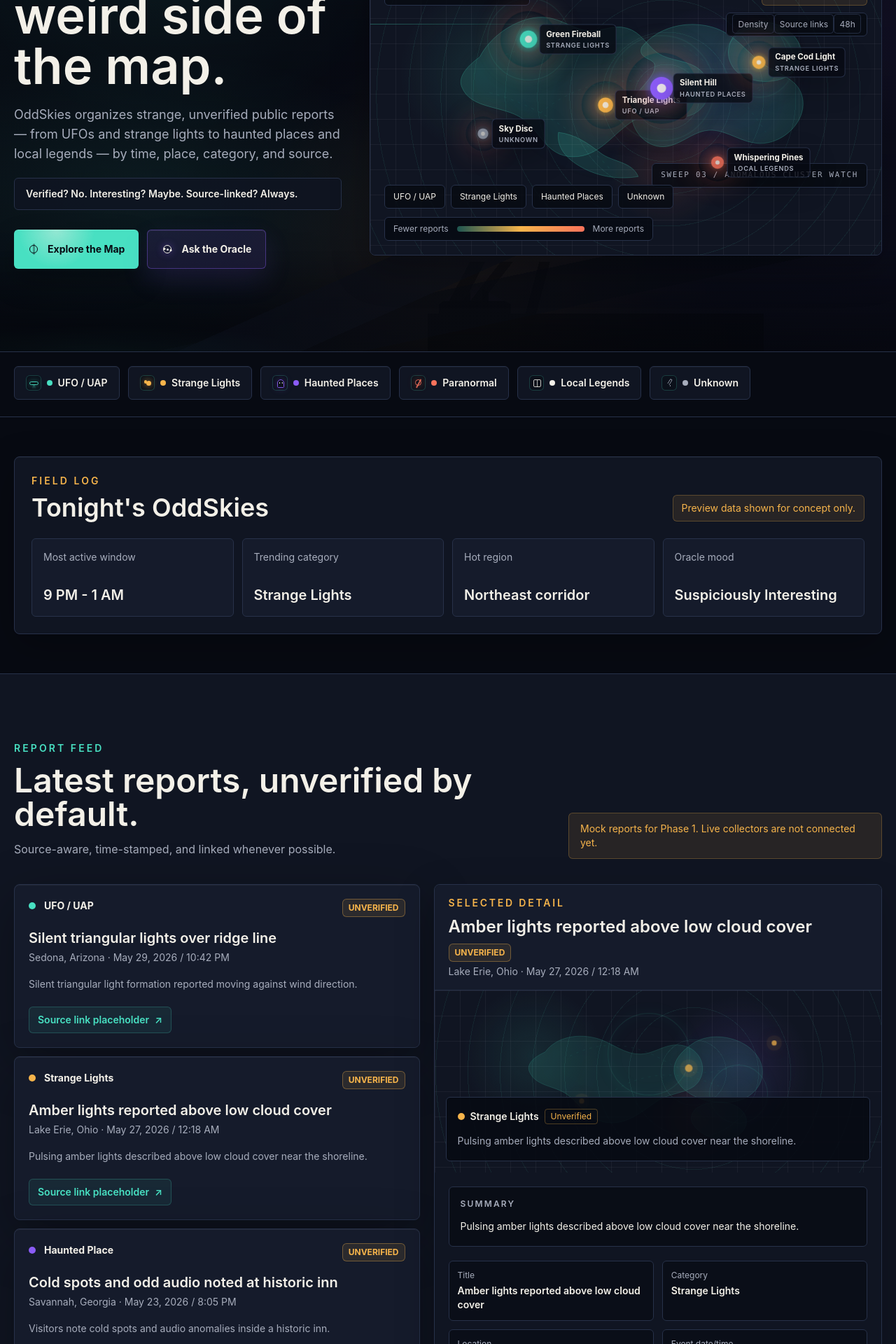
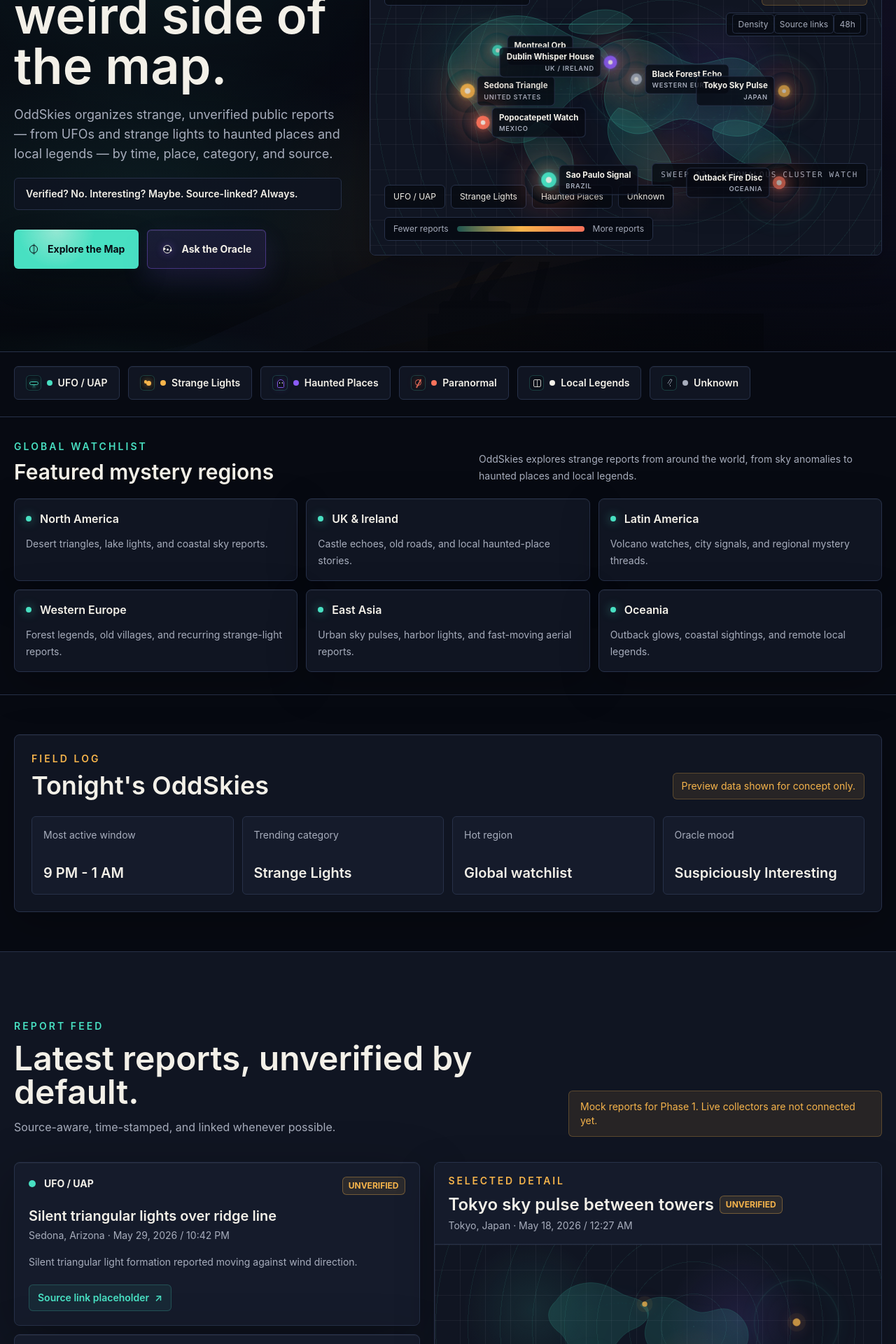
Before and after one commit to lochoa66x/oddskies, a Next.js app: page / in a window 1280 px wide. Shown: the part 300-2220 px from the top of the page at 70% size. Built offline with nearby package versions, Linux system fonts and the light colour scheme.

Commit message:
Expand OddSkies atlas to global preview

```diff
--- a/app/globals.css
+++ b/app/globals.css
@@ -307,6 +307,17 @@ a {
   font-weight: 600;
   letter-spacing: 0.08em;
   text-transform: uppercase;
+}
+
+.atlas-point-label-left {
+  left: auto;
+  right: 57%;
+  transform: translate(-0.6rem, -50%);
+  text-align: right;
+}
+
+.atlas-point-label-right {
+  left: 57%;
 }
 
 .atlas-control {
--- a/app/page.tsx
+++ b/app/page.tsx
@@ -1,5 +1,6 @@
 import { CategoryStrip } from "@/components/CategoryStrip";
 import { Disclaimer } from "@/components/Disclaimer";
+import { FeaturedRegions } from "@/components/FeaturedRegions";
 import { Hero } from "@/components/Hero";
 import { LatestReports } from "@/components/LatestReports";
 import { OddSkiesOracle } from "@/components/OddSkiesOracle";
@@ -10,6 +11,7 @@ export default function Home() {
     <main className="min-h-screen overflow-hidden bg-night-950 text-parchment">
       <Hero />
       <CategoryStrip />
+      <FeaturedRegions />
       <TonightsOddSkies />
       <LatestReports />
       <OddSkiesOracle />
--- /dev/null
+++ b/components/FeaturedRegions.tsx
@@ -0,0 +1,68 @@
+const regions = [
+  {
+    label: "North America",
+    note: "Desert triangles, lake lights, and coastal sky reports.",
+  },
+  {
+    label: "UK & Ireland",
+    note: "Castle echoes, old roads, and local haunted-place stories.",
+  },
+  {
+    label: "Latin America",
+    note: "Volcano watches, city signals, and regional mystery threads.",
+  },
+  {
+    label: "Western Europe",
+    note: "Forest legends, old villages, and recurring strange-light reports.",
+  },
+  {
+    label: "East Asia",
+    note: "Urban sky pulses, harbor lights, and fast-moving aerial reports.",
+  },
+  {
+    label: "Oceania",
+    note: "Outback glows, coastal sightings, and remote local legends.",
+  },
+];
+
+export function FeaturedRegions() {
+  return (
+    <section className="border-b border-night-800 bg-night-950 px-5 py-8">
+      <div className="mx-auto max-w-7xl">
+        <div className="mb-5 flex flex-col gap-3 md:flex-row md:items-end md:justify-between">
+          <div>
+            <p className="text-sm font-semibold uppercase tracking-[0.22em] text-signal-teal">
+              Global Watchlist
+            </p>
+            <h2 className="mt-2 text-2xl font-semibold text-parchment md:text-3xl">
+              Featured mystery regions
+            </h2>
+          </div>
+          <p className="max-w-xl text-sm leading-6 text-muted">
+            OddSkies explores strange reports from around the world, from sky
+            anomalies to haunted places and local legends.
+          </p>
+        </div>
+
+        <div className="grid gap-3 sm:grid-cols-2 lg:grid-cols-3">
+          {regions.map((region) => (
+            <article
+              className="field-card rounded-lg p-4 transition hover:border-signal-teal/40"
+              key={region.label}
+            >
+              <div className="flex items-center gap-3">
+                <span className="size-2 rounded-full bg-signal-teal shadow-[0_0_14px_rgba(72,224,194,0.65)]" />
+                <h3 className="font-semibold text-parchment">
+                  {region.label}
+                </h3>
+              </div>
+              <p className="mt-3 text-sm leading-6 text-muted">
+                {region.note}
+              </p>
+            </article>
+          ))}
+        </div>
+      </div>
+    </section>
+  );
+}
--- a/components/Hero.tsx
+++ b/components/Hero.tsx
@@ -1,51 +1,75 @@
 const heroPoints = [
   {
-    category: "Strange Lights",
-    label: "Green Fireball",
-    left: "31%",
-    size: 78,
+    category: "Canada",
+    label: "Montreal Orb",
+    labelSide: "right",
+    left: "25%",
+    size: 52,
     tone: "teal",
-    top: "25%",
+    top: "29%",
   },
   {
-    category: "UFO / UAP",
-    label: "Triangle Lights",
-    left: "46%",
-    size: 64,
+    category: "United States",
+    label: "Sedona Triangle",
+    labelSide: "right",
+    left: "19%",
+    size: 60,
     tone: "amber",
-    top: "48%",
+    top: "43%",
   },
   {
-    category: "Haunted Places",
-    label: "Silent Hill",
-    left: "57%",
-    size: 94,
-    tone: "violet",
-    top: "42%",
+    category: "Mexico",
+    label: "Popocatepetl Watch",
+    labelSide: "right",
+    left: "22%",
+    size: 56,
+    tone: "ember",
+    top: "54%",
   },
   {
-    category: "Strange Lights",
-    label: "Cape Cod Light",
-    left: "76%",
-    size: 58,
-    tone: "amber",
+    category: "Brazil",
+    label: "Sao Paulo Signal",
+    labelSide: "right",
+    left: "35%",
+    size: 64,
+    tone: "teal",
+    top: "74%",
+  },
+  {
+    category: "UK / Ireland",
+    label: "Dublin Whisper House",
+    labelSide: "left",
+    left: "47%",
+    size: 54,
+    tone: "violet",
     top: "33%",
   },
   {
-    category: "Local Legends",
-    label: "Whispering Pines",
-    left: "68%",
-    size: 54,
-    tone: "ember",
-    top: "68%",
+    category: "Western Europe",
+    label: "Black Forest Echo",
+    labelSide: "right",
+    left: "52%",
+    size: 52,
+    tone: "muted",
+    top: "39%",
   },
   {
-    category: "Unknown",
-    label: "Sky Disc",
-    left: "22%",
-    size: 52,
-    tone: "muted",
-    top: "58%",
+    category: "Japan",
+    label: "Tokyo Sky Pulse",
+    labelSide: "left",
+    left: "81%",
+    size: 58,
+    tone: "amber",
+    top: "43%",
+  },
+  {
+    category: "Oceania",
+    label: "Outback Fire Disc",
+    labelSide: "left",
+    left: "80%",
+    size: 62,
+    tone: "ember",
+    top: "75%",
   },
 ];
 
@@ -141,7 +165,7 @@ export function Hero() {
                 Phase 1 density layer
               </span>
               <span className="rounded-md border border-night-800 bg-night-950 px-3 py-2 text-xs text-muted">
-                45.5017 N / 73.5673 W
+                Global preview / 8 regions
               </span>
             </div>
           </div>
@@ -151,26 +175,30 @@ export function Hero() {
             <svg
               aria-hidden="true"
               className="atlas-map-base absolute inset-x-5 top-8 h-[72%] w-[calc(100%-2.5rem)]"
-              viewBox="0 0 900 500"
+              viewBox="0 0 1000 500"
             >
-              <path d="M97 161c22-43 70-80 119-92 61-15 93 20 134 28 38 7 68-16 103-5 35 10 48 42 74 60 31 21 78 16 105 43 34 34 20 88-21 106-47 21-98-12-141 14-52 31-83 89-148 88-66-1-78-63-123-93-48-32-124-21-146-76-9-23 9-47 44-73Z" />
-              <path d="M489 137c38-47 107-65 169-48 58 16 85 64 128 92 37 24 81 34 91 77 12 51-33 101-83 111-56 11-96-34-144-30-44 3-78 49-126 38-45-11-70-62-58-104 11-37 55-59 54-91 0-18-44-15-31-45Z" />
-              <path d="M287 344c41 5 71 26 102 50 28 22 76 20 91 57-48 8-96 0-136-22-38-21-62-48-57-85Z" />
-              <path d="M733 89c40-24 95-11 125 23 31 36 16 83-27 101-38 16-99 8-122-27-22-34-9-73 24-97Z" />
+              <path d="M100 132c31-46 83-71 141-70 45 1 78 21 114 42 31 18 78 16 99 50 24 40-10 73-48 88-44 17-66 52-92 87-28 39-83 54-126 27-38-23-42-73-76-99-39-30-66-76-12-125Z" />
+              <path d="M286 318c42 14 72 44 84 84 10 36-4 67-25 91-39-17-58-47-78-85-18-34-25-62 19-90Z" />
+              <path d="M430 150c35-35 92-39 135-22 33 13 59 42 94 49 43 9 83-28 130-6 44 21 73 70 63 117-11 54-62 75-112 61-39-11-70-43-112-37-41 6-69 43-112 34-47-10-74-58-67-101 5-34 30-61-19-95Z" />
+              <path d="M482 285c42 7 73 37 93 74 17 31 43 58 42 99-48 15-103-5-131-46-25-37-50-86-4-127Z" />
+              <path d="M715 330c29-23 79-18 116 2 34 19 66 47 69 87-44 22-100 12-141-17-30-21-61-44-44-72Z" />
+              <path d="M382 70c42-31 99-30 135 2-28 34-79 38-126 33-31-3-41-17-9-35Z" />
             </svg>
             <svg
               aria-hidden="true"
               className="atlas-route-lines absolute inset-x-8 top-12 h-[63%] w-[calc(100%-4rem)]"
-              viewBox="0 0 820 390"
+              viewBox="0 0 1000 430"
             >
-              <path d="M146 116c104-39 214-30 330 54 70 51 144 57 224 14" />
-              <path d="M222 244c91-79 209-94 354-42 54 19 94 11 133-18" />
-              <path d="M112 196c106 27 192 84 266 168" />
-              <path d="M531 92c70 49 129 112 181 190" />
+              <path d="M190 184c122-72 235-63 338 27 105 91 218 97 339 21" />
+              <path d="M258 236c96-45 187-39 273 19 88 59 174 47 260-35" />
+              <path d="M220 318c91 35 155 91 192 168" />
+              <path d="M510 172c81 61 144 141 188 240" />
+              <path d="M632 214c71-13 142 7 213 60" />
             </svg>
-            <span className="radar-ring absolute left-[31%] top-[25%] size-28" />
-            <span className="radar-ring absolute left-[57%] top-[42%] size-36 [animation-delay:1.1s]" />
-            <span className="radar-ring absolute left-[76%] top-[33%] size-24 [animation-delay:2s]" />
+            <span className="radar-ring absolute left-[24%] top-[33%] size-28" />
+            <span className="radar-ring absolute left-[52%] top-[39%] size-32 [animation-delay:1.1s]" />
+            <span className="radar-ring absolute left-[80%] top-[43%] size-24 [animation-delay:2s]" />
+            <span className="radar-ring absolute left-[80%] top-[75%] size-28 [animation-delay:2.6s]" />
 
             <div className="absolute left-5 top-5 rounded-md border border-night-800 bg-night-950/80 px-3 py-2 text-xs text-muted">
               Field layer: public report density
@@ -198,7 +226,9 @@ export function Hero() {
                   <span className="absolute inset-[34%] rounded-full bg-signal-amber shadow-[0_0_30px_rgba(246,180,75,0.9)]" />
                   <span className="absolute inset-[44%] rounded-full bg-parchment/90" />
                 </span>
-                <span className="atlas-point-label">
+                <span
+                  className={`atlas-point-label atlas-point-label-${point.labelSide}`}
+                >
                   <span>{point.label}</span>
                   <small>{point.category}</small>
                 </span>
--- a/components/LatestReports.tsx
+++ b/components/LatestReports.tsx
@@ -4,6 +4,7 @@ type Report = {
   eventDateTime: string;
   location: string;
   marker: string;
+  region: string;
   reportedDateTime: string;
   sourceName: string;
   sourceType: string;
@@ -20,6 +21,7 @@ const reports: Report[] = [
     eventDateTime: "May 29, 2026 / 10:42 PM",
     location: "Sedona, Arizona",
     marker: "bg-signal-teal",
+    region: "United States",
     reportedDateTime: "May 30, 2026 / 8:16 AM",
     sourceName: "Public sighting post",
     sourceType: "Social thread",
@@ -35,6 +37,7 @@ const reports: Report[] = [
     eventDateTime: "May 27, 2026 / 12:18 AM",
     location: "Lake Erie, Ohio",
     marker: "bg-signal-amber",
+    region: "United States / Canada",
     reportedDateTime: "May 27, 2026 / 9:44 AM",
     sourceName: "Local shoreline forum",
     sourceType: "Community post",
@@ -47,39 +50,106 @@ const reports: Report[] = [
   {
     category: "Haunted Place",
     confidenceMood: "Eerie but Thin",
-    eventDateTime: "May 23, 2026 / 8:05 PM",
-    location: "Savannah, Georgia",
+    eventDateTime: "May 23, 2026 / 11:15 PM",
+    location: "Dublin, Ireland",
     marker: "bg-signal-violet",
-    reportedDateTime: "May 24, 2026 / 11:02 AM",
-    sourceName: "Historic inn review",
-    sourceType: "Public review",
+    region: "UK & Ireland",
+    reportedDateTime: "May 24, 2026 / 10:21 AM",
+    sourceName: "Neighborhood history thread",
+    sourceType: "Public forum post",
     sourceUrl: "#source-guidelines",
     summary:
-      "Visitors note cold spots and audio anomalies inside a historic inn.",
-    title: "Cold spots and odd audio noted at historic inn",
+      "Residents trade stories about knocks, cold windows, and a stairwell voice.",
+    title: "Dublin whisper house thread resurfaces",
+    verificationStatus: "Unverified",
+  },
+  {
+    category: "Strange Lights",
+    confidenceMood: "Active Watch",
+    eventDateTime: "May 22, 2026 / 9:03 PM",
+    location: "Puebla, Mexico",
+    marker: "bg-signal-ember",
+    region: "Mexico",
+    reportedDateTime: "May 23, 2026 / 7:42 AM",
+    sourceName: "Volcano watch clip thread",
+    sourceType: "Public video post",
+    sourceUrl: "#source-guidelines",
+    summary:
+      "Bright point described hovering near the Popocatepetl skyline before fading.",
+    title: "Popocatepetl watch light near skyline",
+    verificationStatus: "Unverified",
+  },
+  {
+    category: "UFO / UAP",
+    confidenceMood: "Mildly Odd",
+    eventDateTime: "May 19, 2026 / 1:04 AM",
+    location: "Sao Paulo, Brazil",
+    marker: "bg-signal-teal",
+    region: "Brazil",
+    reportedDateTime: "May 19, 2026 / 8:33 AM",
+    sourceName: "City skywatch thread",
+    sourceType: "Social thread",
+    sourceUrl: "#source-guidelines",
+    summary:
+      "Small cluster of pale green lights reported drifting above high-rise rooftops.",
+    title: "Sao Paulo signal above rooftop line",
+    verificationStatus: "Unverified",
+  },
+  {
+    category: "Unknown",
+    confidenceMood: "Low Context",
+    eventDateTime: "May 18, 2026 / 12:27 AM",
+    location: "Tokyo, Japan",
+    marker: "bg-muted",
+    region: "East Asia",
+    reportedDateTime: "May 18, 2026 / 6:18 AM",
+    sourceName: "Late-night sky post",
+    sourceType: "Social post",
+    sourceUrl: "#source-guidelines",
+    summary:
+      "Blue-white pulse captured between buildings with little location context.",
+    title: "Tokyo sky pulse between towers",
+    verificationStatus: "Unverified",
+  },
+  {
+    category: "Local Legends",
+    confidenceMood: "Folklore Signal",
+    eventDateTime: "May 14, 2026 / 10:58 PM",
+    location: "Northern Territory, Australia",
+    marker: "bg-signal-amber",
+    region: "Australia / New Zealand",
+    reportedDateTime: "May 15, 2026 / 4:02 PM",
+    sourceName: "Outback travel log",
+    sourceType: "Public blog post",
+    sourceUrl: "#source-guidelines",
+    summary:
+      "Orange disc-like glow described low over a distant ridgeline after sundown.",
+    title: "Outback fire disc near remote ridge",
     verificationStatus: "Unverified",
   },
   {
     category: "Paranormal",
-    confidenceMood: "Low Context",
-    eventDateTime: "May 20, 2026 / 1:31 AM",
-    location: "Olympic Peninsula, Washington",
-    marker: "bg-signal-ember",
-    reportedDateTime: "May 21, 2026 / 6:50 PM",
-    sourceName: "Trail discussion thread",
-    sourceType: "Forum post",
+    confidenceMood: "Eerie but Thin",
+    eventDateTime: "May 12, 2026 / 2:11 AM",
+    location: "Black Forest, Germany",
+    marker: "bg-signal-violet",
+    region: "Western Europe",
+    reportedDateTime: "May 12, 2026 / 11:39 AM",
+    sourceName: "Regional mystery board",
+    sourceType: "Community post",
     sourceUrl: "#source-guidelines",
     summary:
-      "Forum thread collects accounts of distant voices near a closed trail.",
-    title: "Distant voices reported near closed forest trail",
+      "Hikers describe repeating knocks and a distant voice near an old trail marker.",
+    title: "Black Forest echo near old trail marker",
     verificationStatus: "Unverified",
   },
 ];
 
-const selected = reports[1];
+const selected = reports[5];
 const detailRows = [
   ["Title", selected.title],
   ["Category", selected.category],
+  ["Region", selected.region],
   ["Location", selected.location],
   ["Event date/time", selected.eventDateTime],
   ["Reported date/time", selected.reportedDateTime],
@@ -172,26 +242,27 @@ export function LatestReports() {
             <div className="atlas-grid detail-atlas relative min-h-[260px] overflow-hidden">
               <svg
                 aria-hidden="true"
-                className="atlas-landmass absolute inset-x-5 top-8 h-[70%] w-[calc(100%-2.5rem)]"
-                viewBox="0 0 620 300"
+                className="atlas-map-base absolute inset-x-5 top-8 h-[70%] w-[calc(100%-2.5rem)]"
+                viewBox="0 0 1000 500"
               >
-                <path d="M44 92c26-36 79-45 125-31 35 11 62 37 100 36 35-1 62-29 100-20 39 9 55 48 40 78-17 36-68 30-102 53-39 27-74 59-124 49-43-9-58-45-89-66-29-20-72-18-87-52-7-17 6-33 37-47Z" />
-                <path d="M390 73c44-31 119-17 151 25 29 38 13 88-34 106-43 16-111 5-143-31-31-36-17-70 26-100Z" />
-                <path d="M398 226c29-22 83-22 107 2 25 24 12 58-24 67-34 9-78-9-91-37-5-11-1-22 8-32Z" />
+                <path d="M100 132c31-46 83-71 141-70 45 1 78 21 114 42 31 18 78 16 99 50 24 40-10 73-48 88-44 17-66 52-92 87-28 39-83 54-126 27-38-23-42-73-76-99-39-30-66-76-12-125Z" />
+                <path d="M286 318c42 14 72 44 84 84 10 36-4 67-25 91-39-17-58-47-78-85-18-34-25-62 19-90Z" />
+                <path d="M430 150c35-35 92-39 135-22 33 13 59 42 94 49 43 9 83-28 130-6 44 21 73 70 63 117-11 54-62 75-112 61-39-11-70-43-112-37-41 6-69 43-112 34-47-10-74-58-67-101 5-34 30-61-19-95Z" />
+                <path d="M715 330c29-23 79-18 116 2 34 19 66 47 69 87-44 22-100 12-141-17-30-21-61-44-44-72Z" />
               </svg>
               <svg
                 aria-hidden="true"
                 className="atlas-route-lines absolute inset-x-8 top-9 h-[58%] w-[calc(100%-4rem)]"
-                viewBox="0 0 560 240"
+                viewBox="0 0 1000 430"
               >
-                <path d="M75 94c73-39 148-35 225 12 50 30 103 31 166 4" />
-                <path d="M166 180c71-52 155-59 252-20" />
+                <path d="M190 184c122-72 235-63 338 27 105 91 218 97 339 21" />
+                <path d="M632 214c71-13 142 7 213 60" />
               </svg>
-              <span className="radar-ring absolute left-[48%] top-[35%] size-28" />
-              <span className="radar-ring absolute left-[68%] top-[57%] size-20 [animation-delay:1.3s]" />
-              <span className="atlas-pin absolute left-[57%] top-[43%] size-3 rounded-full" />
-              <span className="atlas-pin absolute left-[33%] top-[61%] size-2 rounded-full [animation-delay:0.7s]" />
-              <span className="atlas-pin absolute left-[76%] top-[29%] size-2 rounded-full [animation-delay:1.4s]" />
+              <span className="radar-ring absolute left-[81%] top-[43%] size-28" />
+              <span className="radar-ring absolute left-[35%] top-[74%] size-20 [animation-delay:1.3s]" />
+              <span className="atlas-pin absolute left-[81%] top-[43%] size-3 rounded-full" />
+              <span className="atlas-pin absolute left-[47%] top-[33%] size-2 rounded-full [animation-delay:0.7s]" />
+              <span className="atlas-pin absolute left-[80%] top-[75%] size-2 rounded-full [animation-delay:1.4s]" />
               <div className="absolute bottom-4 left-4 right-4 rounded-md border border-night-800 bg-night-950/85 p-4">
                 <div className="flex flex-wrap items-center gap-2">
                   <span className={`size-2.5 rounded-full ${selected.marker}`} />
--- a/components/TonightsOddSkies.tsx
+++ b/components/TonightsOddSkies.tsx
@@ -1,7 +1,7 @@
 const tonight = [
   { label: "Most active window", value: "9 PM - 1 AM" },
   { label: "Trending category", value: "Strange Lights" },
-  { label: "Hot region", value: "Northeast corridor" },
+  { label: "Hot region", value: "Global watchlist" },
   { label: "Oracle mood", value: "Suspiciously Interesting" },
 ];
 
```
